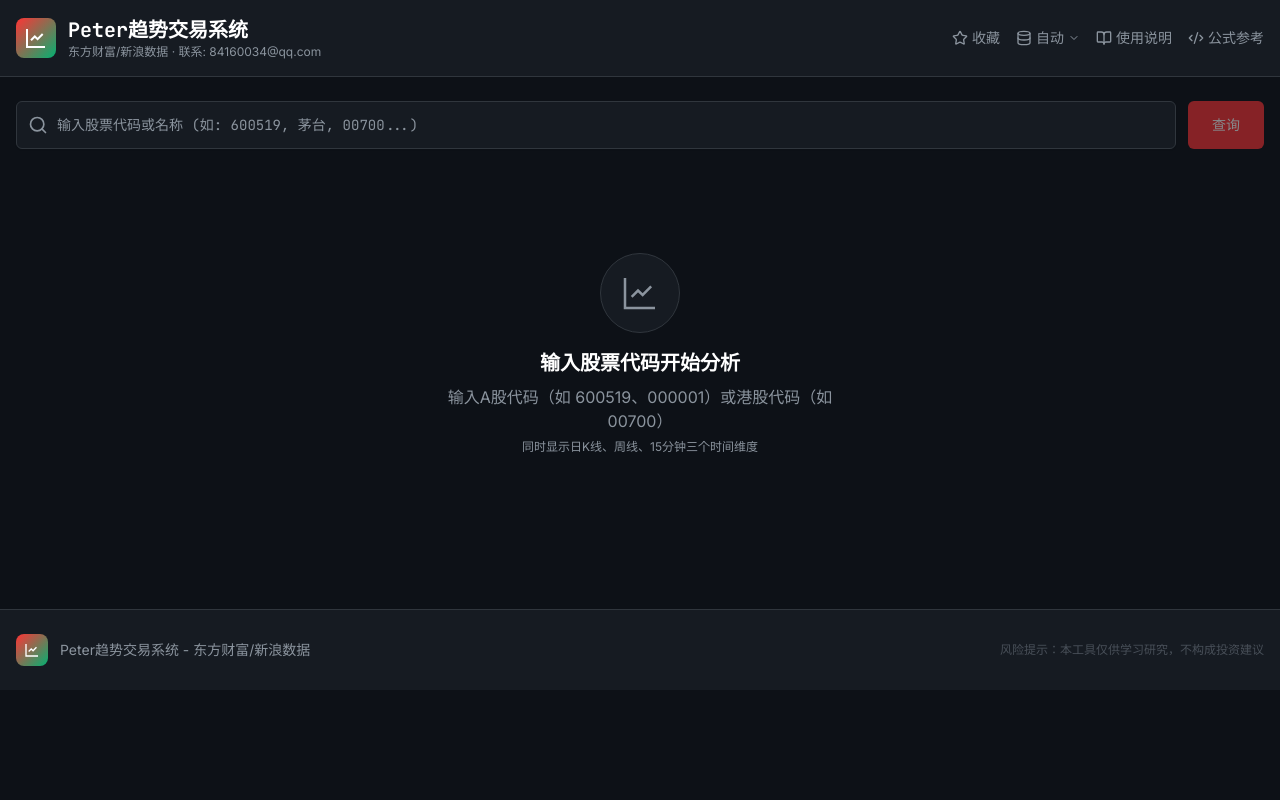
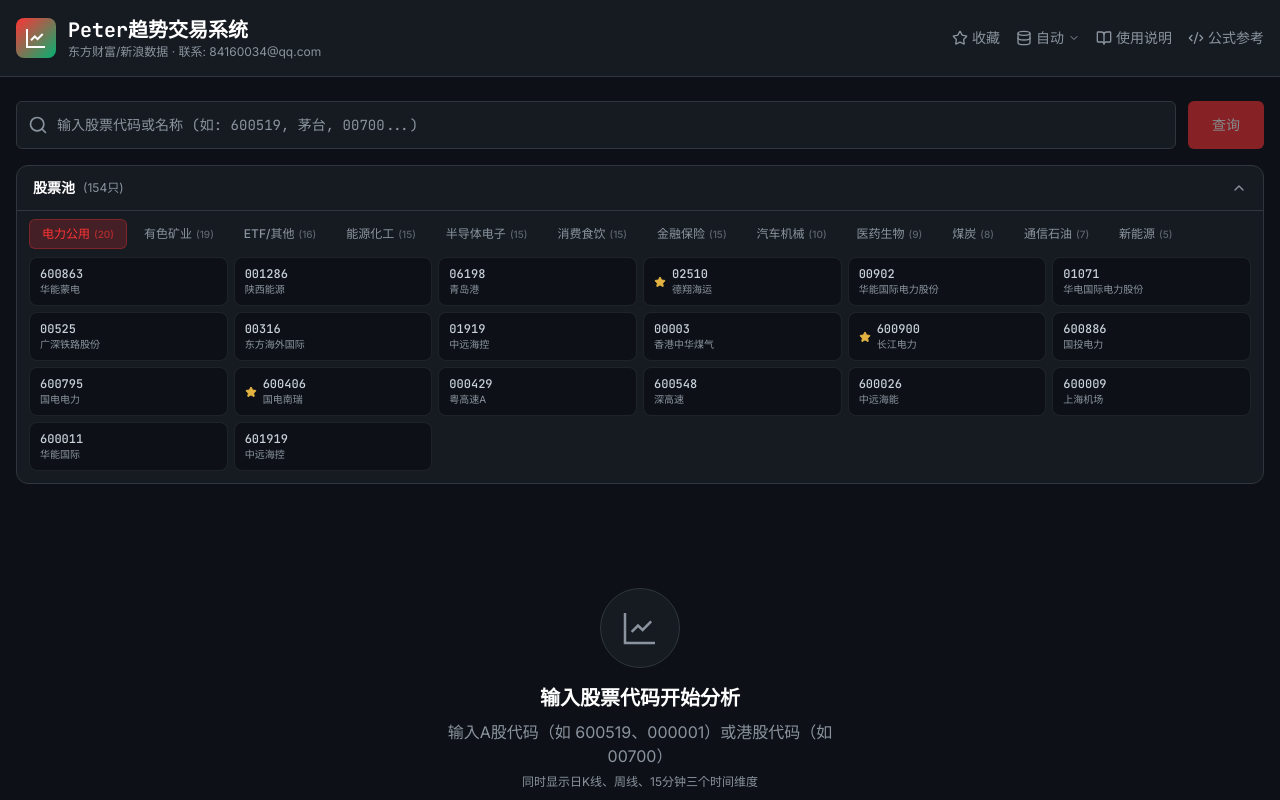
Before and after one commit to peistock/peistock, a React (Vite) app: page / in a window 1280 px wide. Shown: the top 800 px of the page. Built offline with nearby package versions, Linux system fonts and the light colour scheme.

Commit message:
fix: wire up StockPool in App.tsx and StockSearch

```diff
--- a/package.json
+++ b/package.json
@@ -41,6 +41,7 @@
     "clsx": "^2.1.1",
     "cmdk": "^1.1.1",
     "date-fns": "^4.1.0",
+    "dotenv": "^17.3.1",
     "echarts": "^6.0.0",
     "embla-carousel-react": "^8.6.0",
     "input-otp": "^1.4.2",
--- a/src/App.tsx
+++ b/src/App.tsx
@@ -1,6 +1,7 @@
 import { useState, useCallback, useEffect } from 'react';
 import { AlertCircle, Clock, Calendar, BarChart2, BookOpen, Code2, Star, X, Database, ChevronDown } from 'lucide-react';
 import StockSearch from './components/StockSearch';
+import StockPool from './components/StockPool';
 import StockChart from './components/StockChart';
 
 import HelpDialog from './components/HelpDialog';
@@ -386,6 +387,7 @@ function App() {
             onToggleMA={setShowMA}
             signalVersion={signalVersion}
             onToggleSignalVersion={() => setSignalVersion(prev => prev === 'strict' ? 'loose' : 'strict')}
+            pool={<StockPool onSelect={handleSearch} />}
           />
         </section>
 
--- a/src/components/StockSearch.tsx
+++ b/src/components/StockSearch.tsx
@@ -30,6 +30,8 @@ interface StockSearchProps {
   // 信号版本切换
   signalVersion?: 'strict' | 'loose';
   onToggleSignalVersion?: () => void;
+  // 股票池插槽
+  pool?: React.ReactNode;
 }
 
 // 最近搜索存储键
@@ -45,7 +47,8 @@ interface RecentSearch {
 const StockSearch = ({
   onSearch, loading, stockInfo, isFavorite, onToggleFavorite,
   showMAHS, onToggleMAHS, showEMAHS, onToggleEMAHS, showMA, onToggleMA,
-  signalVersion = 'strict', onToggleSignalVersion
+  signalVersion = 'strict', onToggleSignalVersion,
+  pool
 }: StockSearchProps) => {
   const [symbol, setSymbol] = useState('');
   const [recentSearches, setRecentSearches] = useState<RecentSearch[]>([]);
@@ -157,6 +160,9 @@ const StockSearch = ({
           </button>
         </div>
       )}
+
+      {/* 股票池 */}
+      {pool}
 
       {/* Stock info */}
       {stockInfo && (
--- a/vite.config.ts
+++ b/vite.config.ts
@@ -1,12 +1,11 @@
 import path from "path"
 import react from "@vitejs/plugin-react"
 import { defineConfig } from "vite"
-import { inspectAttr } from 'kimi-plugin-inspect-react'
 
 // https://vite.dev/config/
 export default defineConfig({
   base: '/',
-  plugins: [inspectAttr(), react()],
+  plugins: [react()],
   resolve: {
     alias: {
       "@": path.resolve(__dirname, "./src"),
```
Also changed, not shown: 1 other file (tests, documents, lock files or other folders).
